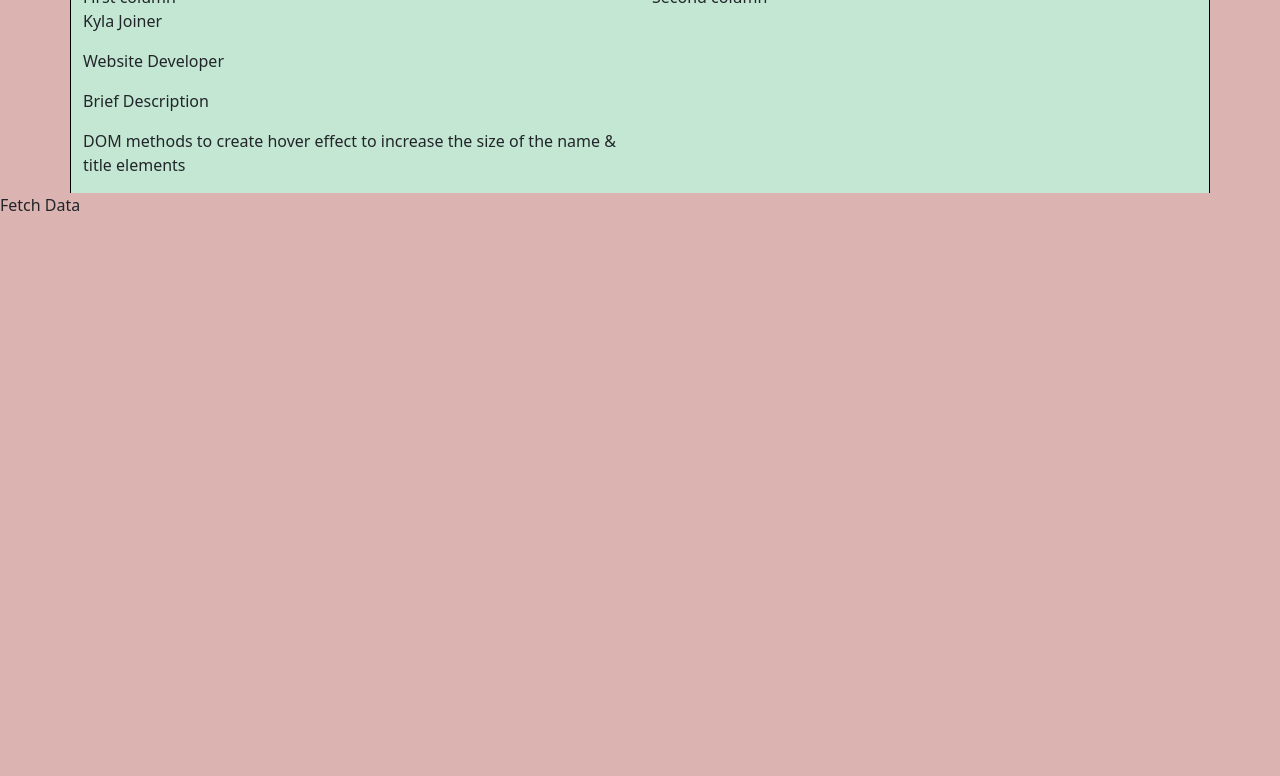
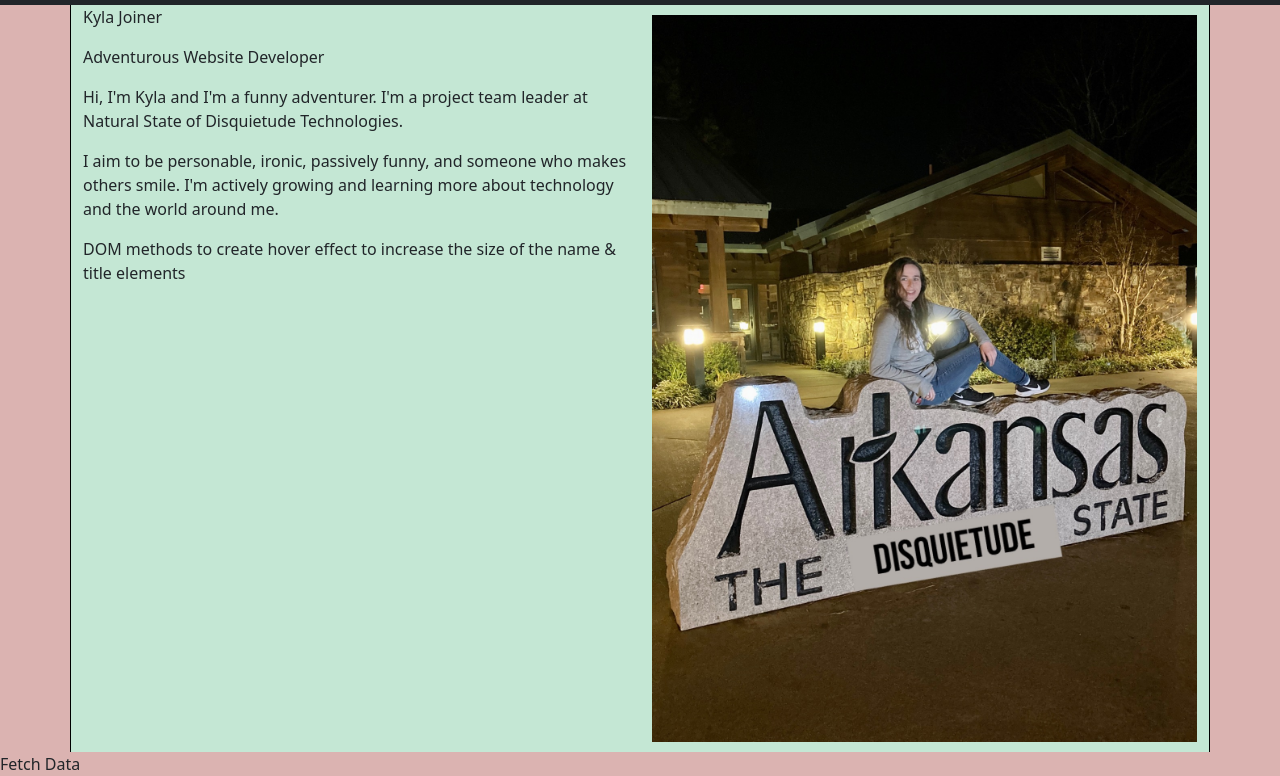
Before and after one commit to UltraKylaJ/webfoundations-finalproject, a plain HTML site: page index.html in a window 1280 px wide. Shown: the part 116-892 px from the top of the page. Before the commit the page ends 800 px from the top, so only its background shows below. Drawn offline with nearby package versions, Linux system fonts and the light colour scheme.

Commit message:
Please commit today

```diff
--- a/index.html
+++ b/index.html
@@ -46,16 +46,21 @@
         <div class="container">
             <div class="row">
                 <div class="col-6">
-                    First column
                     <div class="row">
                         <div class="name">
                             <p>Kyla Joiner</p>
                         </div>
                         <div class="aspiring">
-                            <p>Website Developer</p>
+                            <p>Adventurous Website Developer</p>
                         </div>
                         <div class="description">
-                            <p>Brief Description</p>
+                            <p>Hi, I'm Kyla and I'm a funny adventurer. I'm a project team leader at
+                                Natural State of Disquietude Technologies.
+                            </p>
+                            <p>I aim to be personable, ironic, passively funny, and someone who makes
+                                others smile. I'm actively growing and learning more about technology
+                                and the world around me.
+                            </p>
                         </div>
                         <div class="DOM">
                             <p>DOM methods to create hover effect to increase the size of the name & title elements</p>
@@ -63,9 +68,8 @@
                     </div>
                 </div>
                 <div class="col-6">
-                    Second column
                     <div class="placeholderImage">
-                            <!-- <img> -->
+                            <img src="assets/ar-disquietude.JPG">
                     </div>
                 </div> <!-- end second col -->
             </div>
--- a/script.js
+++ b/script.js
@@ -8,7 +8,7 @@
         // Your full name (or a fake name of choice)
         // Title or Aspiring Tile
         // A brief description
-        // Use DOM methods to create a hover effect to increase the size of the name and title elements
+        // !!!!!!! Use DOM methods to create a hover effect to increase the size of the name and title elements
     // Column 2
         // An image of yourself or a placeholder image
 
--- a/style.css
+++ b/style.css
@@ -1,3 +1,8 @@
+img {
+    width: 100%;
+    margin: 10px auto;
+}
+
 .resizeK {
     width: 75px;
     height: 75px;
```
Also changed, not shown: assets/ar-disquietude.JPG (added), 2 other files.
